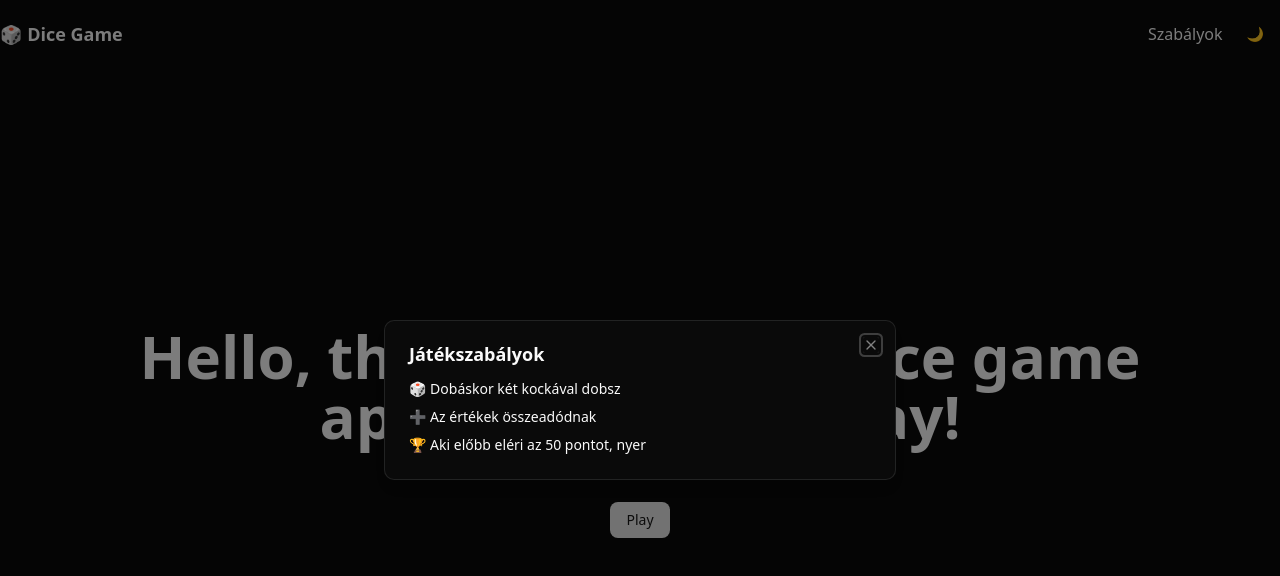
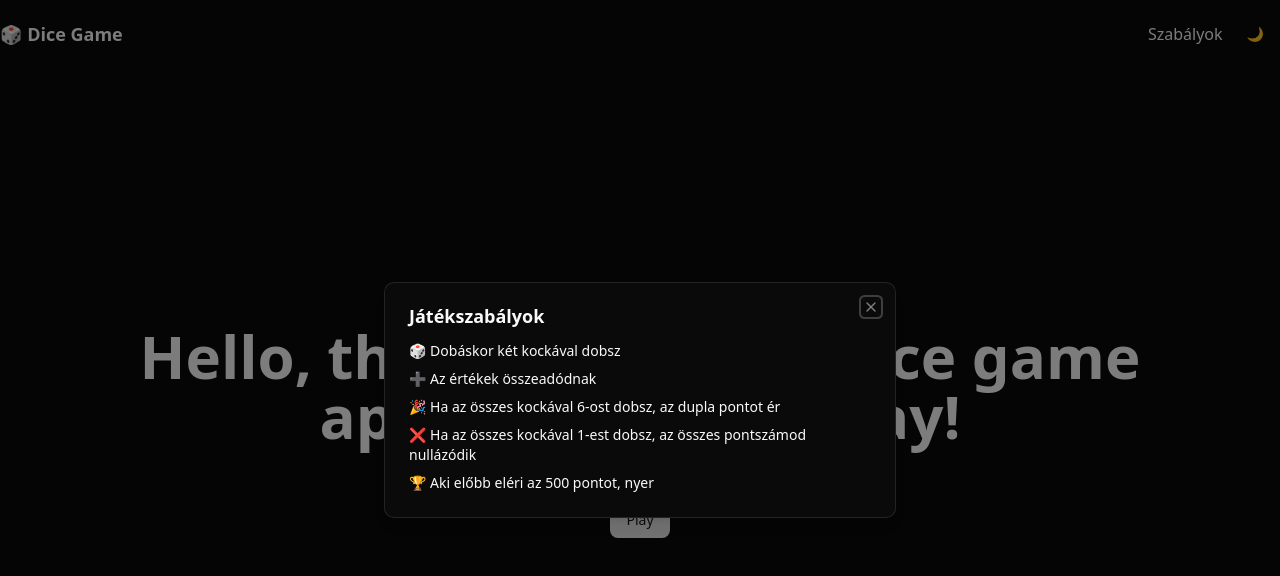
Before and after one commit to zsoltnemesnyikwebery/dice-game--vite, a React (Vite) app: page / in a window 1280 px wide. Both pictures are taken after a click on the element "Szabályok". Shown: the top 576 px of the page. Built offline with nearby package versions, Linux system fonts and the light colour scheme.

Commit message:
content change: update rules

```diff
--- a/src/components/DialogRules.tsx
+++ b/src/components/DialogRules.tsx
@@ -5,6 +5,7 @@ import {
   DialogTitle,
   DialogTrigger,
 } from "@/components/ui/dialog";
+import { DEFAULT_MAX_SCORE } from "@/lib/constants";
 
 export const RulesDialog = () => {
   return (
@@ -21,7 +22,9 @@ export const RulesDialog = () => {
         <ul className="space-y-2 text-sm">
           <li>🎲 Dobáskor két kockával dobsz</li>
           <li>➕ Az értékek összeadódnak</li>
-          <li>🏆 Aki előbb eléri az 50 pontot, nyer</li>
+          <li>🎉 Ha az összes kockával 6-ost dobsz, az dupla pontot ér</li>
+          <li>❌ Ha az összes kockával 1-est dobsz, az összes pontszámod nullázódik</li>
+          <li>🏆 Aki előbb eléri az {DEFAULT_MAX_SCORE} pontot, nyer</li>
         </ul>
       </DialogContent>
     </Dialog>
```
